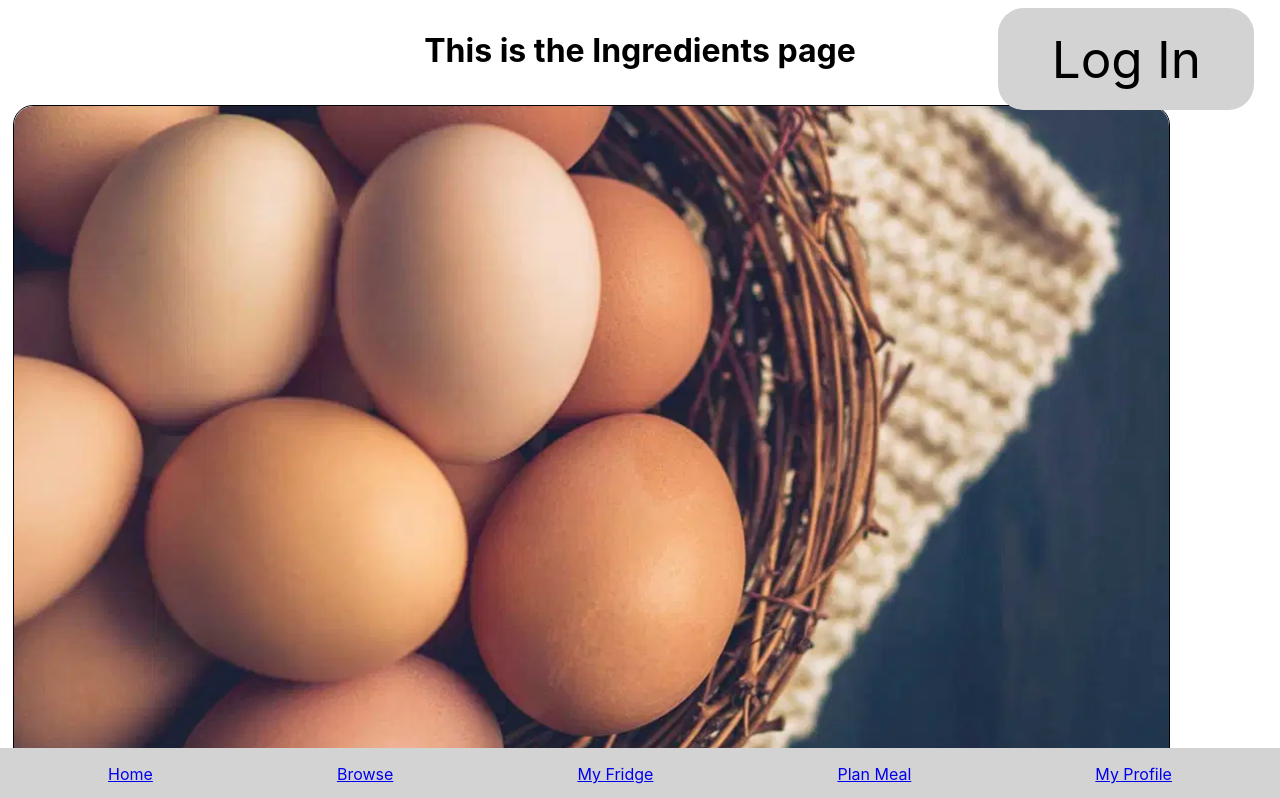
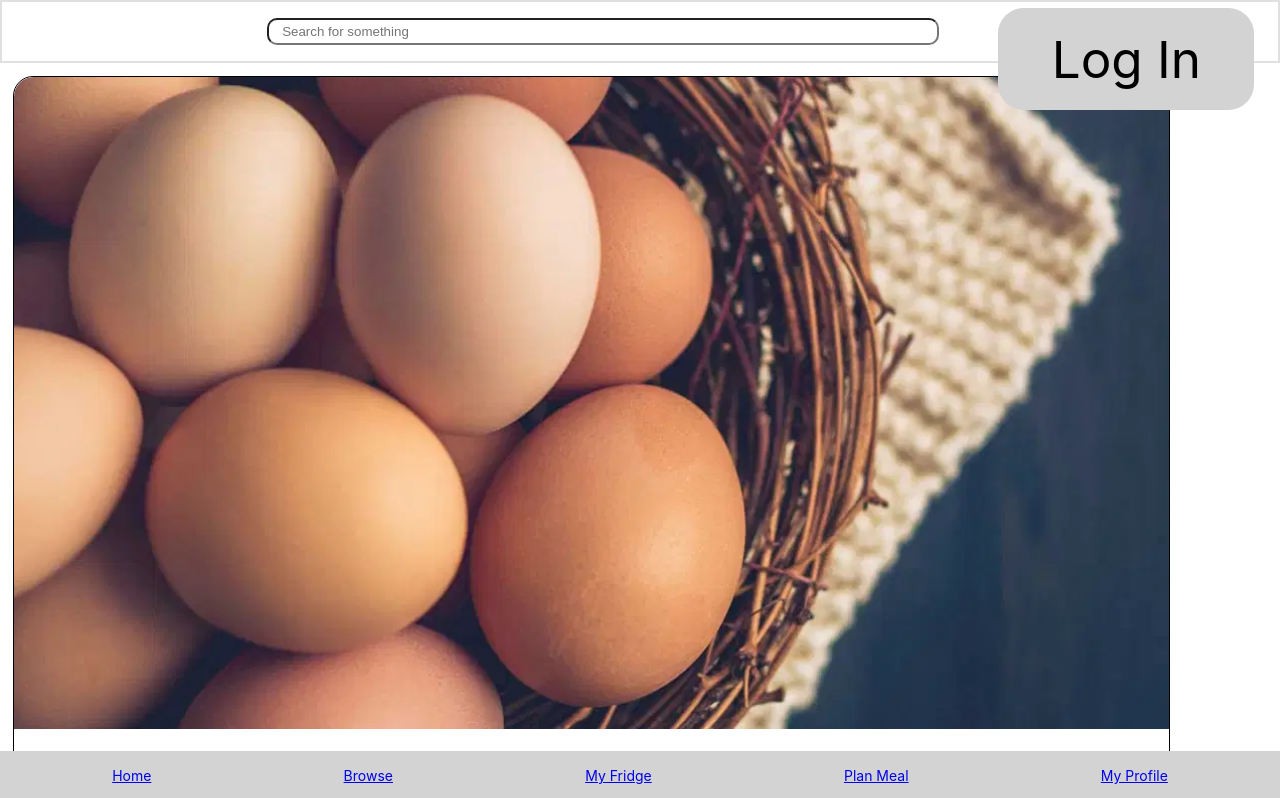
Before and after one commit to agiledev-students-fall2023/4-final-project-agile-architects-1, a React (Create React App) app in the folder front-end/: page /browse in a window 1280 px wide. Shown: the top 798 px of the page. Built offline with nearby package versions, Linux system fonts and the light colour scheme.

Commit message:
adjust layout

```diff
--- a/front-end/src/App.css
+++ b/front-end/src/App.css
@@ -14,11 +14,11 @@
     width: 100%;
     position: fixed;
     bottom: 0;
+    font-size: 14px;
 }
 
 .login-button {
     position: absolute;
-    margin: 10px 5px;
     top: 0;
     right: 0;
 }
--- a/front-end/src/routes/Ingredients.css
+++ b/front-end/src/routes/Ingredients.css
@@ -4,7 +4,6 @@
     align-items: center;
     justify-content: center;
     width: 100%;
-    margin-top: 10px;
 }
 
 .post-list {
--- a/front-end/src/routes/Ingredients.js
+++ b/front-end/src/routes/Ingredients.js
@@ -1,5 +1,6 @@
 import React, { useState, useEffect } from 'react';
 import PostBlock from '../components/PostBlock';
+import TopSearchBar from '../components/TopSearchBar';
 
 import './Ingredients.css';
 
@@ -28,7 +29,7 @@ function BrowseIngredients() {
 
     return (
       <div className='ingredients-page-container'>
-        <h1>This is the Ingredients page</h1>
+        <TopSearchBar />
         <div className="post-list">
             {posts.map((post)=>
                 <PostBlock post={post} />
--- a/front-end/src/routes/PlanMeal.css
+++ b/front-end/src/routes/PlanMeal.css
@@ -14,7 +14,7 @@
     flex-grow: 1; /* Allows the box to grow and take up available space */
     position: relative; /* To position the footer inside it */
     padding-bottom: 0px; /*To leave space at the bottom for the footer*/
-    margin-bottom: 50px;
+    margin-bottom: 80px;
 }
 
 .header {
```
